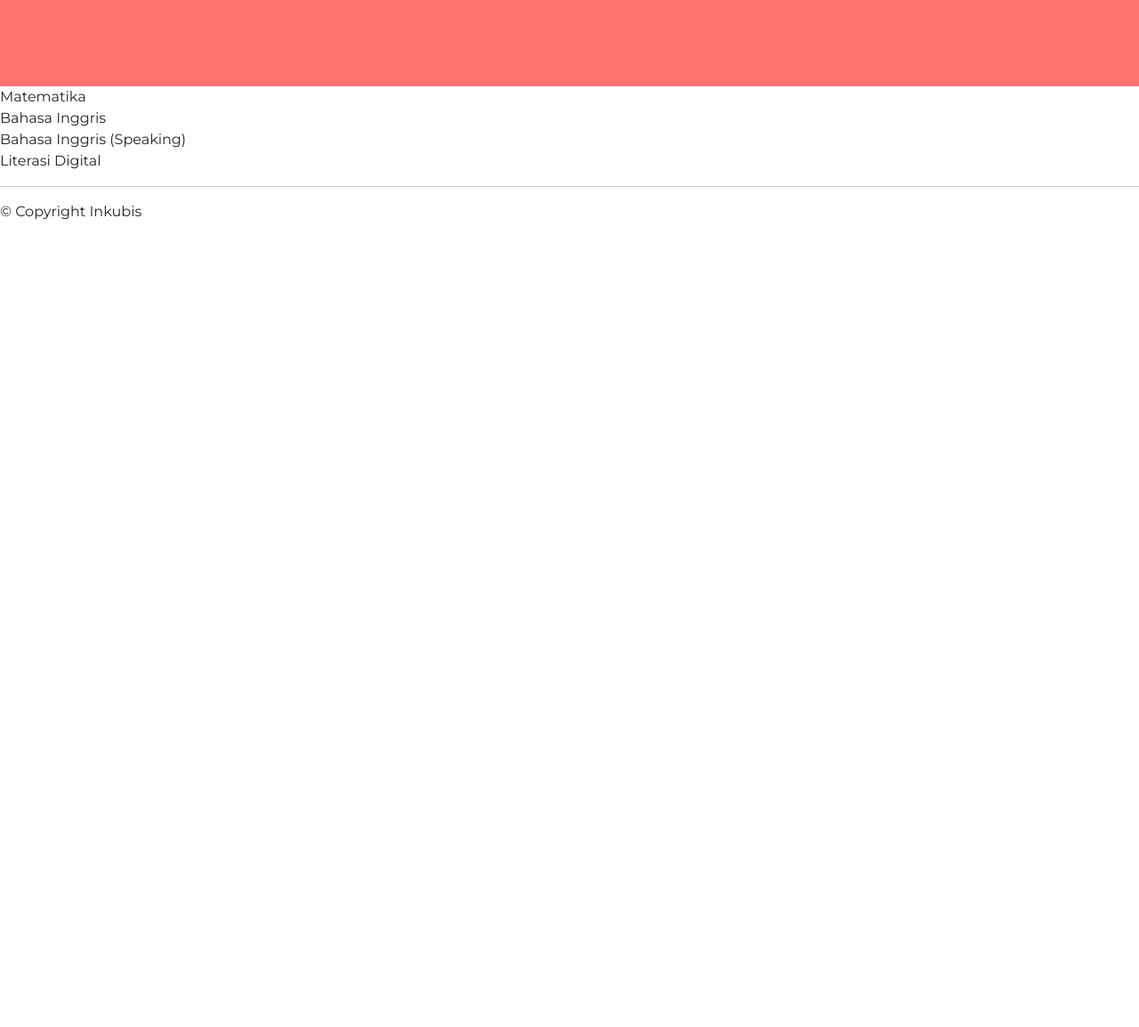
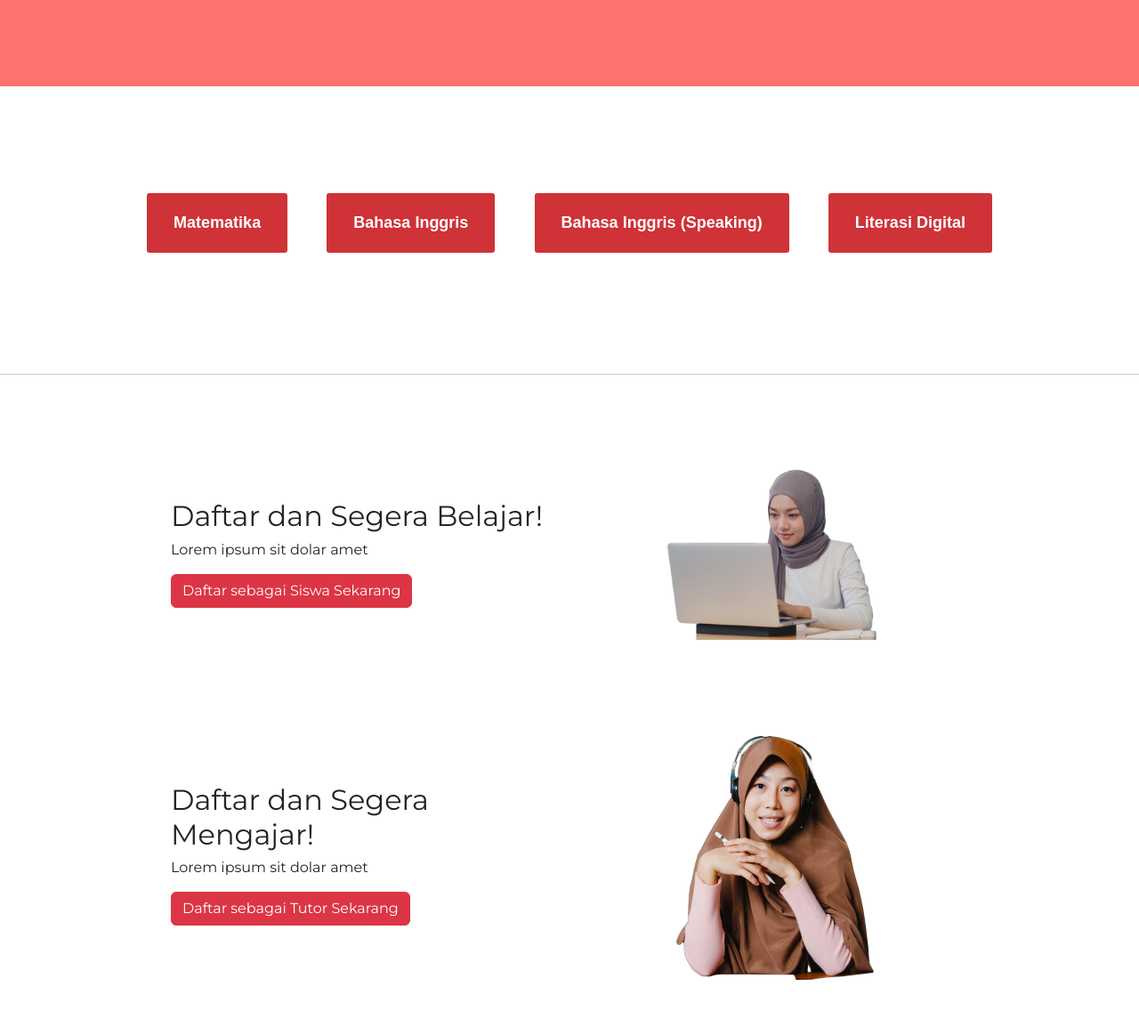
Before and after one commit to fajrulalam/learning-bootstrap, a plain HTML site: page index.html in a window 1280 px wide. Shown: the part 812-1966 px from the top of the page at 89% size. Before the commit the page ends 1078 px from the top, so only its background shows below. Drawn offline with nearby package versions, Linux system fonts and the light colour scheme.

Commit message:
kelas-kelas dan daftar section looking good

```diff
--- a/css/styles.css
+++ b/css/styles.css
@@ -63,3 +63,42 @@ body {
 #principles-section h3 {
     font-weight: bold;
 }
+
+#kelas {
+    padding: 120px 0px;
+    text-align: center;
+}
+
+/*#kelas .container{*/
+/*    display: block;*/
+/*    margin: 0px auto;*/
+
+/*}*/
+
+.nama-kelas {
+    background-color: #cf3237;
+    padding: 20px 30px;
+    display: inline-block;
+    margin: 0px 20px;
+    border-radius: 3px;
+    color: white;
+    font-size: large;
+    font-weight: bold;
+    font-family: 'Montserrat Alternates ExtraBold', sans-serif;
+}
+
+#fluid-daftar-section {
+    padding: 3% 15%;
+
+}
+
+#siswa-hero-image, #tutor-hero-image {
+    display: block;
+    max-width: 55%;
+    max-height: 300px;
+    margin: 50px auto 50px auto;
+}
+
+#daftar-siswa, #daftar-tutor {
+    margin: auto;
+}
--- a/index.html
+++ b/index.html
@@ -72,8 +72,7 @@
             </div>
         </div>
 
-        <div>
-        </div>
+
     </section>
 </div>
 
@@ -111,19 +110,55 @@
 
 <!--THIRD SECTION (KELAS)-->
 <section id="kelas">
-    <div>Matematika </div>
-    <div>Bahasa Inggris </div>
-    <div>Bahasa Inggris (Speaking) </div>
-    <div>Literasi Digital </div>
+    <div class="container">
+        <div class="nama-kelas">Matematika </div>
+        <div class="nama-kelas">Bahasa Inggris </div>
+        <div class="nama-kelas">Bahasa Inggris (Speaking) </div>
+        <div class="nama-kelas">Literasi Digital </div>
+    </div>
+
 </section>
 
 <hr>
 
 
 <!--FOUTH SECTION (DAFTAR)-->
-<section id="daftar">
+<div class="container-fluid" id="fluid-daftar-section">
+    <section id="daftar">
+        <div class="row">
+            <div class="col-lg-6" id="daftar-siswa">
+                <div>
+                    <h2 class="title-daftar-siswa">Daftar dan Segera Belajar!</h2>
+                    <p class="quick-intro">Lorem ipsum sit dolar amet</p>
+                    <button class="btn btn-danger btn-md" id="daftar-siswa-btn">Daftar sebagai Siswa Sekarang</button>
+                </div>
+            </div>
+            <div class="col-lg-6 ">
+                <div>
+                    <img src="images/student-inkubis-cropped.png" alt="Belajar IT" class="img-fluid rounded" id="siswa-hero-image">
+                </div>
+            </div>
+        </div>
 
-</section>
+        <div class="row">
+            <div class="col-lg-6" id="daftar-tutor">
+                <div>
+                    <h2 class="title-daftar-siswa">Daftar dan Segera Mengajar!</h2>
+                    <p class="quick-intro">Lorem ipsum sit dolar amet</p>
+                    <button class="btn btn-danger btn-md" id="daftar-tutor-btn">Daftar sebagai Tutor Sekarang</button>
+                </div>
+            </div>
+            <div class="col-lg-6 ">
+                <div>
+                    <img src="images/tutor-inkubis-cropped.png" alt="Belajar IT" class="img-fluid rounded" id="tutor-hero-image">
+                </div>
+            </div>
+        </div>
+
+
+    </section>
+</div>
+
 
 
 <!--FOOTER-->
```
Also changed, not shown: images/student-inkubis-cropped.png (added), images/tutor-inkubis-cropped.png (added).
